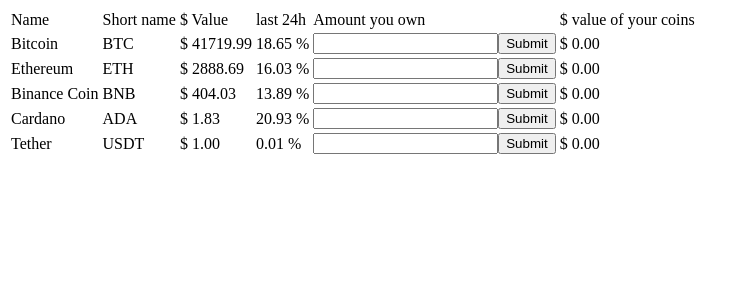
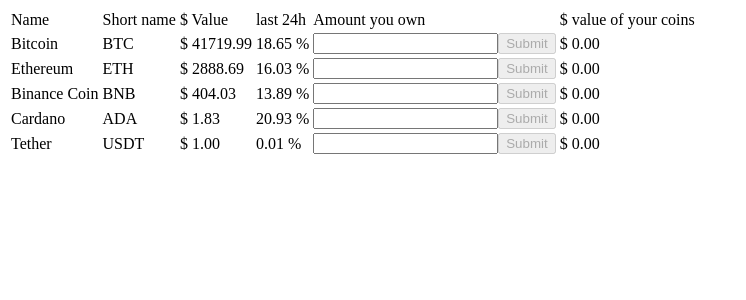
Before and after one commit to petarLecic/crypto_track, a React (Create React App) app: page / in a window 1280 px wide. Shown: the top 300 px of the page, without its empty margins (0-746 px from the left). Built offline with nearby package versions, Linux system fonts and the light colour scheme; the HTML template or start-up script is replaced by a standard one.

Commit message:
event listener, form inside td

```diff
--- a/src/components/Amount/Amount.jsx
+++ b/src/components/Amount/Amount.jsx
@@ -3,13 +3,25 @@
 
 const Amount = ({ name, price }) => {
     const [amount, setAmount] = useState(localStorage.getItem(name) ? localStorage.getItem(name) : 0)
-    const [inputValue, setInputValue] = useState('')
+    const [inputValue, setInputValue] = useState(+localStorage.getItem(name) ? localStorage.getItem(name) : '')
+
+    const regex = /^[+]?([0-9]+(?:[.][0-9]*)?|\.[0-9]+)(?:[eE][+-]?[0-9]+)?$/
+
+    function submitAmount(e) {
+        e.preventDefault()
+        if (regex.test(inputValue)) {
+            localStorage.setItem(name, inputValue)
+            setAmount(inputValue)
+        }
+    }
 
     return (
         <>
             <td>
-                <input type='number' value={inputValue ? inputValue : ''} onChange={e => setInputValue(e.target.value)}/>
-                <button>Submit</button>
+                <form onSubmit={e => submitAmount(e)}>
+                    <input type='text' value={inputValue} onChange={e => setInputValue(e.target.value)}/>
+                    <input type='submit' disabled={inputValue === ''}/>
+                </form>
             </td>
             <td>$ {(amount * price).toFixed(2)}</td>
         </>
```
